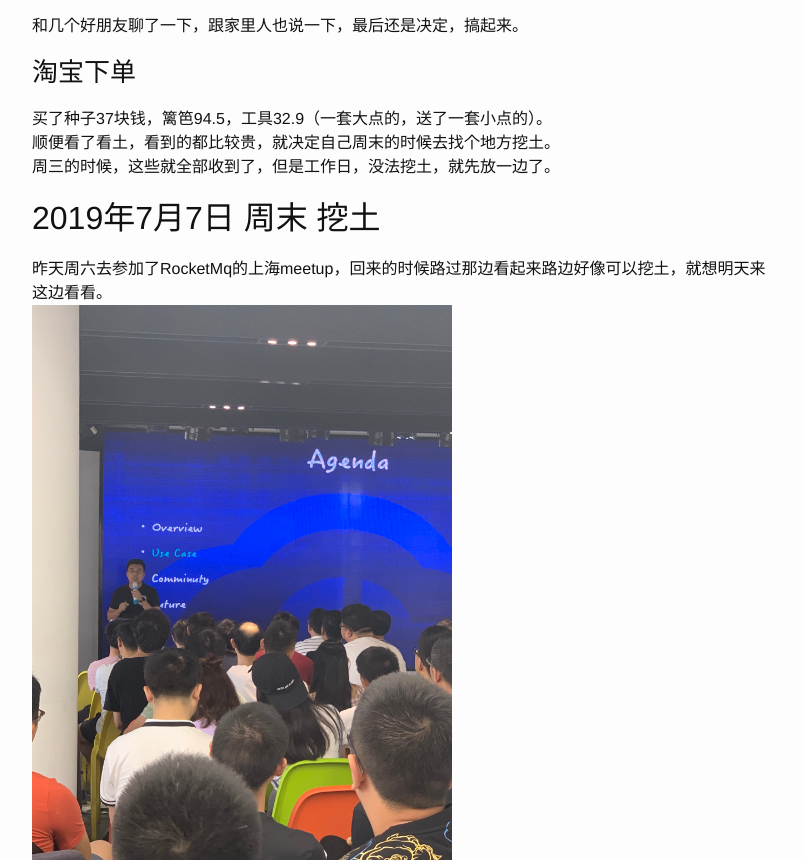
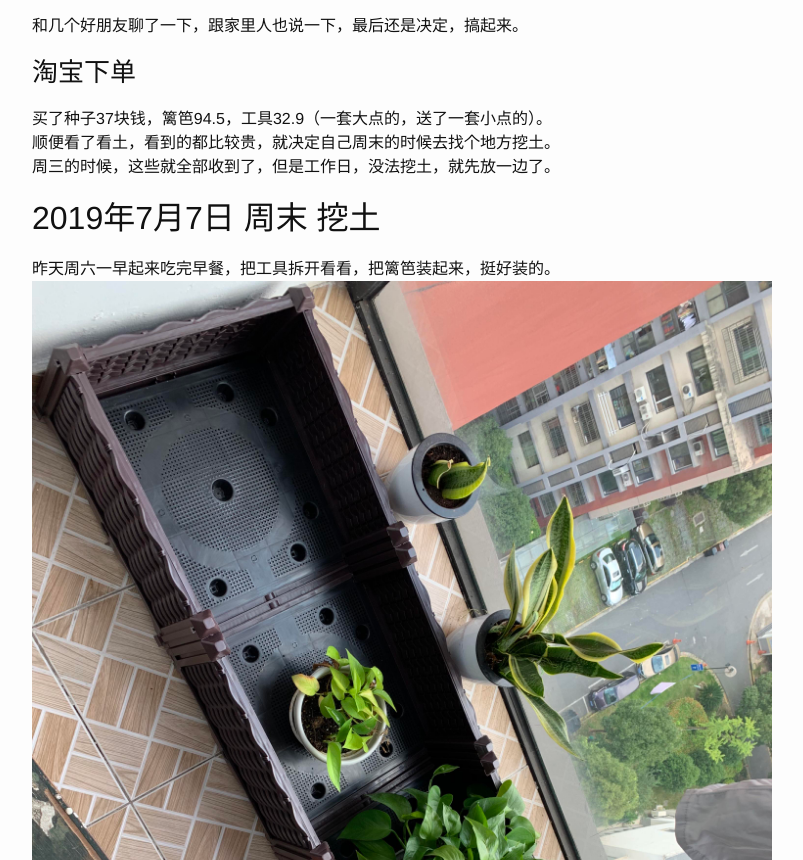
Before and after one commit to ipiali/ipiali.github.io, a Jekyll site: the page built from _posts/2019-07-03-阳台种植之旅.md, in a window 1280 px wide and 1400 px high, scrolled down 420 px. Shown: the top 860 px of the window, without its empty margins (238-1041 px from the left). Built offline with Jekyll 4.4.1, drawn with Linux system fonts in a browser that asks for light colours; some of the changed text lies outside the part shown; grey boxes are pictures that could not be loaded.

Commit message:
Update 2019-07-03-阳台种植之旅.md

```diff
--- a/_posts/2019-07-03-阳台种植之旅.md
+++ b/_posts/2019-07-03-阳台种植之旅.md
@@ -22,8 +22,11 @@ categories: 2019-Life
 周三的时候，这些就全部收到了，但是工作日，没法挖土，就先放一边了。
 
 ## 2019年7月7日 周末 挖土
-昨天周六去参加了RocketMq的上海meetup，回来的时候路过那边看起来路边好像可以挖土，就想明天来这边看看。
-<img src="https://raw.githubusercontent.com/ipiali/ipiali.github.io/master/assets/Rocketmq-meetup-sh.jpg" alt="RocketMQ 上海meetup" width="420px" />
+昨天周六一早起来吃完早餐，把工具拆开看看，把篱笆装起来，挺好装的。
+<img src="https://raw.githubusercontent.com/ipiali/ipiali.github.io/master/assets/%E8%A3%85%E5%A5%BD%E7%9A%84%E7%AF%B1%E7%AC%86.jpg" alt="装好的篱笆" width="820px" />
+
+然后去参加了RocketMq的上海meetup，回来的时候路过那边看起来路边好像可以挖土，就想明天来这边看看。
+<img src="https://raw.githubusercontent.com/ipiali/ipiali.github.io/master/assets/Rocketmq-meetup-sh.jpg" alt="RocketMQ 上海meetup" width="820px" />
 
 今天早上在家计算需要挖多少土。买的篱笆是156x39x22，预计<img src="https://latex.codecogs.com/svg.latex?\Large&space;133848cm^3" title="133848cm^3" />。
 首先是得找容器，家里只有一个比较大的纸箱，就是淘宝买篱笆的箱子，但是只有40x40x26，大概<img src="https://latex.codecogs.com/svg.latex?\Large&space;41600cm^3" title="41600cm^3" />，
@@ -33,15 +36,15 @@ categories: 2019-Life
 今天开过去，走了一段小路，最后到了一片小土坡，好像是专门搞种植的，好多花，还有一棵棵用简易篱笆围起来的小树，看了看地面，不适合挖土。
 
 然后往回开，走了一段，到了一个小岔道，路边的松树，很诱人，停车到路边一个小岔道，到那边去看了看，地面上表面挺多小石子，貌似不太合适。
-<img src="https://raw.githubusercontent.com/ipiali/ipiali.github.io/master/assets/%E6%9D%BE%E6%A0%91%E6%9E%97.jpg" alt="松树林" width="420px"/>
+<img src="https://raw.githubusercontent.com/ipiali/ipiali.github.io/master/assets/%E6%9D%BE%E6%A0%91%E6%9E%97.jpg" alt="松树林" width="820px"/>
 
 地面特写：
-<img src="https://raw.githubusercontent.com/ipiali/ipiali.github.io/master/assets/%E6%9D%BE%E6%A0%91%E6%9E%97-%E5%9C%B0%E9%9D%A2.JPG" alt="松树林" width="420px"/>
+<img src="https://raw.githubusercontent.com/ipiali/ipiali.github.io/master/assets/%E6%9D%BE%E6%A0%91%E6%9E%97-%E5%9C%B0%E9%9D%A2.JPG" alt="松树林" width="820px"/>
 
 然后选择放弃这个地方，感觉不太好，就开车走了。
 
 开到离家大概2公里的路边，很少有人，但是有个公交站牌，停车去边上看了看，里面有人种庄稼，长势很差，但是看到一块土，看起来比较好挖：
-<img src="https://raw.githubusercontent.com/ipiali/ipiali.github.io/master/assets/%E6%8C%96%E5%9C%9F%E7%9A%84%E5%9C%B0%E6%96%B9.JPG" alt="好挖的一块地" width="420px" />
+<img src="https://raw.githubusercontent.com/ipiali/ipiali.github.io/master/assets/%E6%8C%96%E5%9C%9F%E7%9A%84%E5%9C%B0%E6%96%B9.JPG" alt="好挖的一块地" width="820px" />
 
 然后就去车上把工具拿出来，先拿了一个小箱子过来挖了一箱，往车上拿的时候，边上来了好几辆车过来调头啥的，我就等他们走了再往车上放，感觉挺尴尬的😅。
 边上有个阿姨把电动车不知道啥时候停在这里，现在过来骑走，说了两句，我说是挖土回家种东西，问阿姨这地是哪里的，阿姨说是野地，随便种的。
@@ -57,3 +60,6 @@ categories: 2019-Life
 
 铺好土：
 <img src="https://raw.githubusercontent.com/ipiali/ipiali.github.io/master/assets/%E9%93%BA%E5%A5%BD%E5%9C%9F.jpg" alt="铺好土" width="820px" />
+
+土比较湿，一块块的，简单处理了一下，不知道好不好用，淘宝下单了营养土，16块钱买了30斤。
+准备把铺好的土先晾几天，等营养土到了，搅拌一下，然后就可以下种子了。
```
